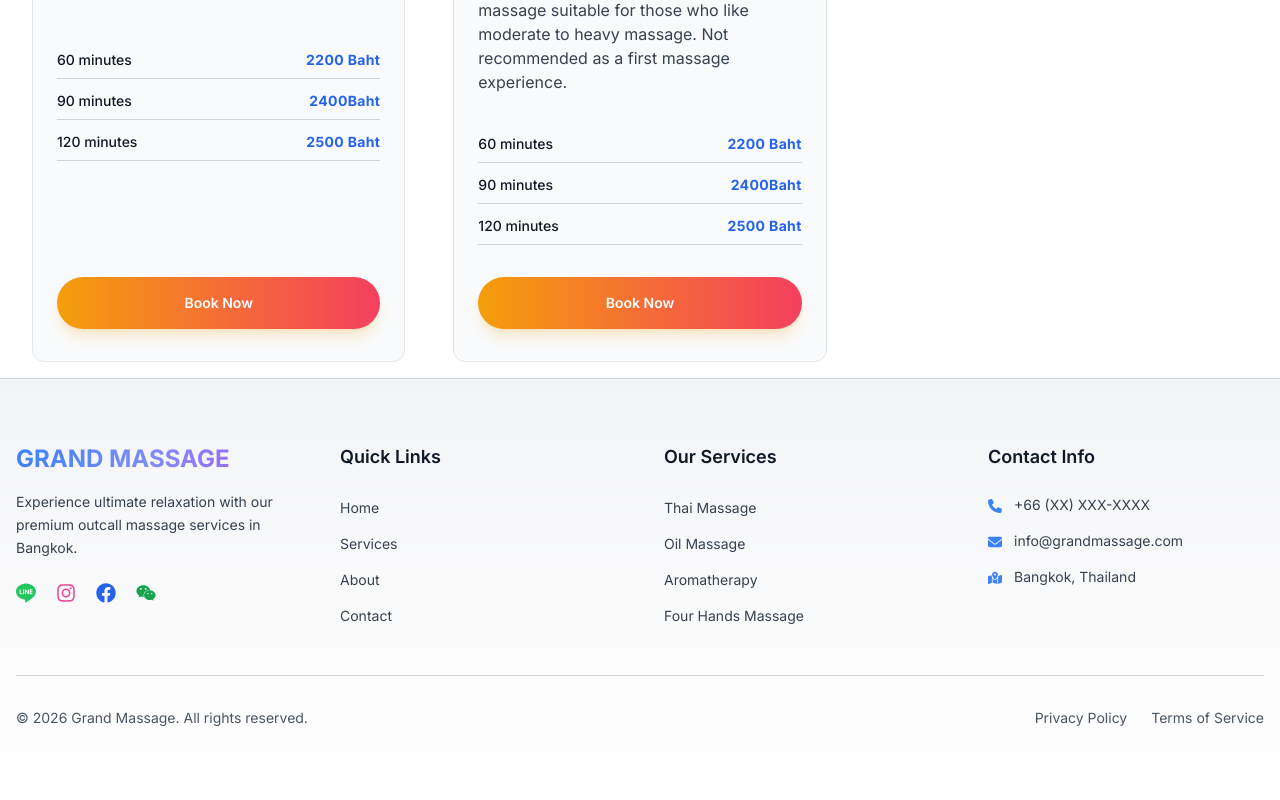
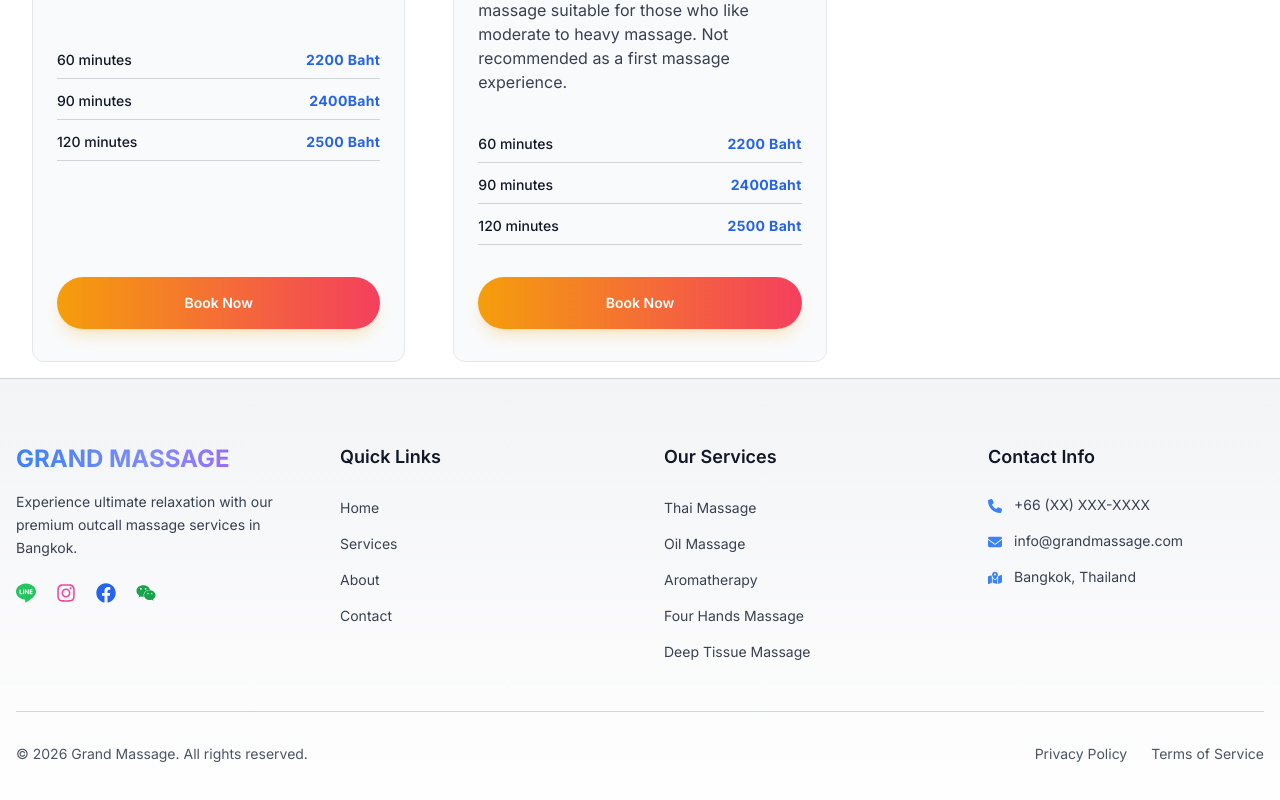
Before and after one commit to DT-Apple-Dot/massage-website, a Next.js app: page / in a window 1280 px wide. Shown: the part 3110-3910 px from the top of the page. Built offline with nearby package versions, Linux system fonts and the light colour scheme.

Commit message:
remove resume folder and update footer

```diff
--- a/src/app/components/Footer.jsx
+++ b/src/app/components/Footer.jsx
@@ -45,6 +45,7 @@ const Footer = () => {
     "Oil Massage",
     "Aromatherapy",
     "Four Hands Massage",
+    "Deep Tissue Massage",
   ];
 
   return (
```
Also changed, not shown: 1 other file (tests, documents, lock files or other folders).
